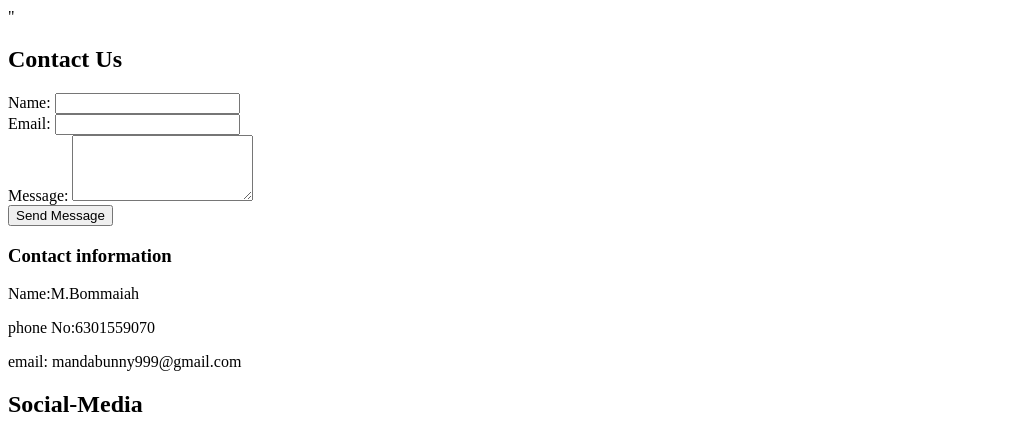
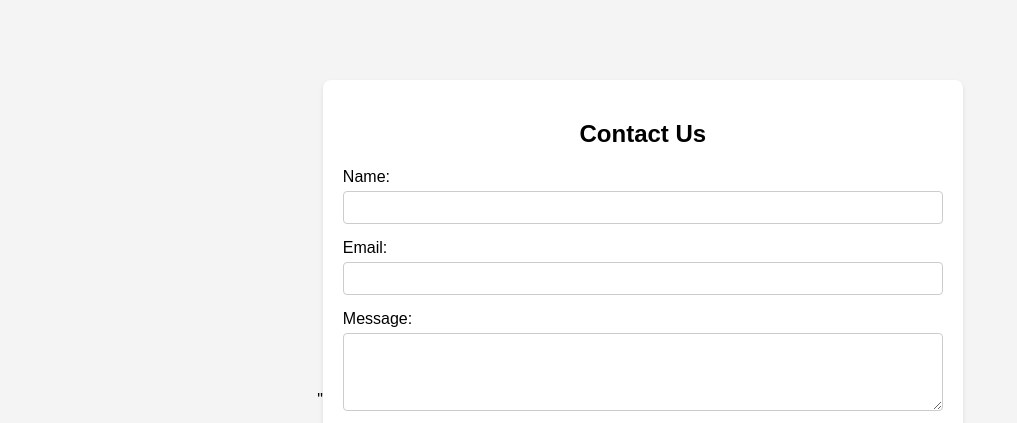
Before and after one commit to BunnyL26/Webpage, a plain HTML site: page Contact us.htm in a window 1280 px wide. Shown: the top 423 px of the page, without its empty margins (0-1017 px from the left). Drawn offline with Linux system fonts and the light colour scheme.

Commit message:
Update Contact us.htm

```diff
--- a/Contact us.htm
+++ b/Contact us.htm
@@ -1,6 +1,6 @@
 
 
-<link href="logout.css" rel="stylesheet">"
+<link href="contact us.css" rel="stylesheet">"
 <body>
     <div class="contact-container">
         <h2>Contact Us</h2>
```
